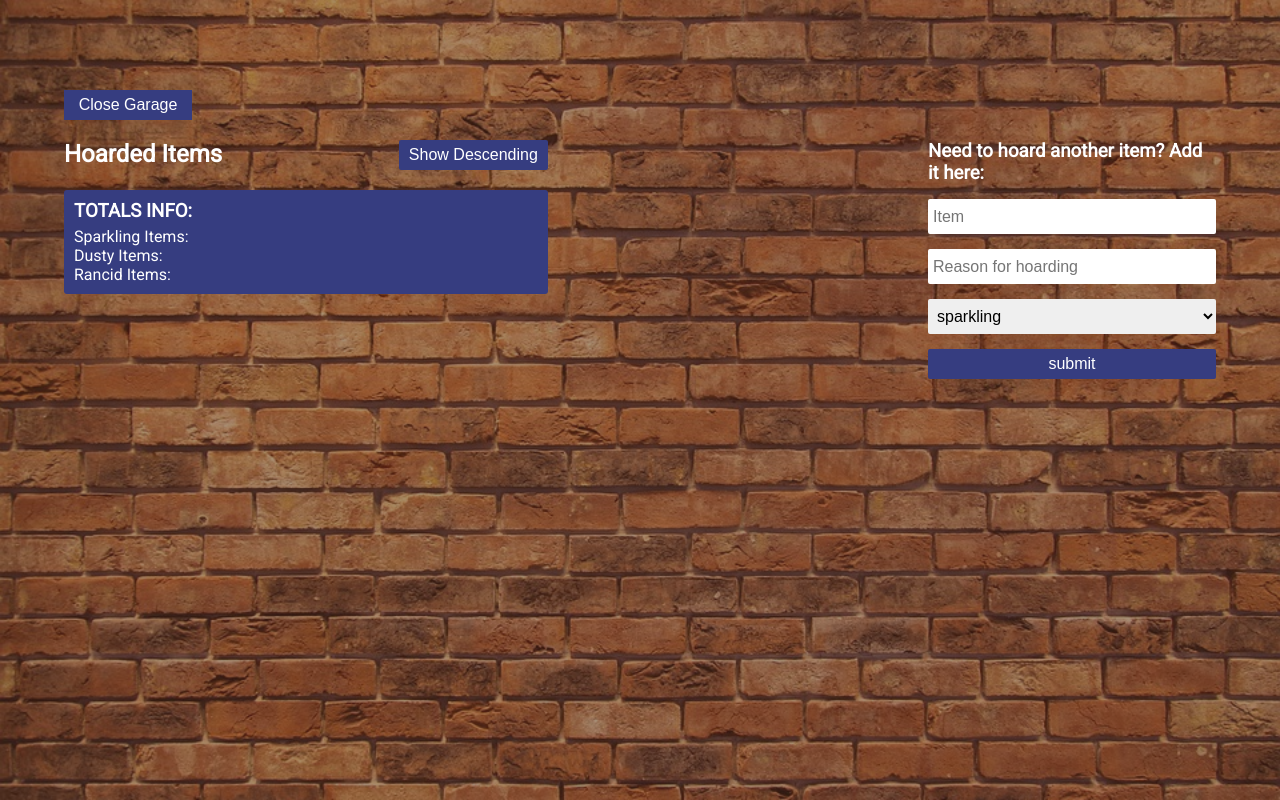
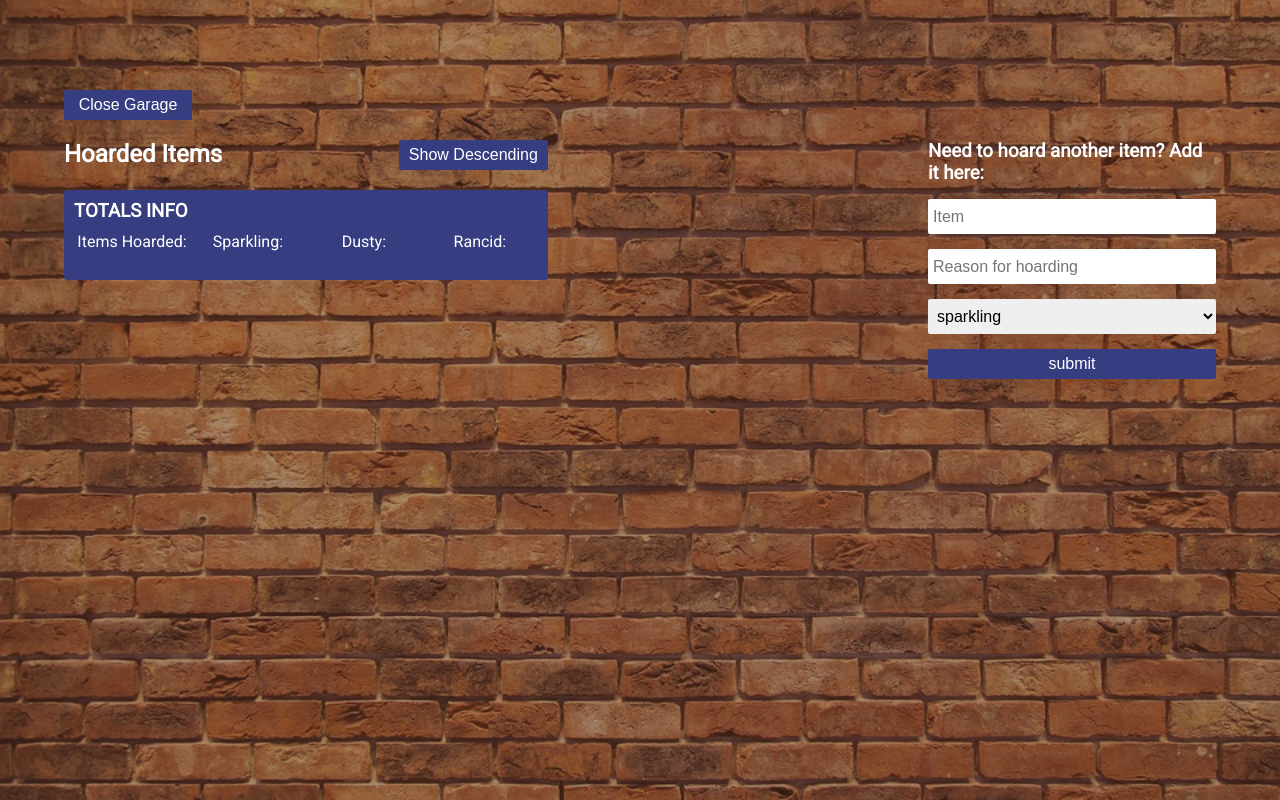
Before and after one commit to ameseee/garage-bin, a website: page public/index.html in a window 1280 px wide. Both pictures are taken after a click on the button "Open Garage". Drawn offline with nearby package versions, Linux system fonts and the light colour scheme; no server answers.

Commit message:
Update styles on total card

```diff
--- a/public/index.html
+++ b/public/index.html
@@ -24,11 +24,21 @@
             <article class="items"></article>
           </aside>
           <aside class="totals-info">
-            <h3 id="totals-title">TOTALS INFO:</h3>
-            <p id="total-garage"></p>
-            <p id="total-sparkling">Sparkling Items:</p>
-            <p id="total-dusty">Dusty Items:</p>
-            <p id="total-rancid">Rancid Items:</p>
+            <h3 id="totals-title">TOTALS INFO</h3>
+            <div class="total-details">
+              <p id="total-garage">Items Hoarded:
+                <p class="total-garage"></p>
+              </p>
+              <p id="total-sparkling">Sparkling:
+                <p class="total-sparkling"></p>
+              </p>
+              <p id="total-dusty">Dusty:
+                <p class="total-dusty"></p>
+              </p>
+              <p id="total-rancid">Rancid:
+                <p class="total-rancid"></p>
+              </p>
+            </div>
           </aside>
         </section>
       </section>
--- a/public/scripts.js
+++ b/public/scripts.js
@@ -92,10 +92,10 @@ const countByCleanliness = (garageItems, level) => {
 };
 
 const countItems = (items) => {
-  $('#total-garage').text(`Items Hoarded: ${items.length}`);
-  $('#total-sparkling').text(`Sparkling Items: ${countByCleanliness(items, 'sparkling')}`);
-  $('#total-dusty').text(`Dusty Items: ${countByCleanliness(items, 'dusty')}`);
-  $('#total-rancid').text(`Rancid Items: ${countByCleanliness(items, 'rancid')}`);
+  $('.total-garage').text(`${items.length}`);
+  $('.total-sparkling').text(`${countByCleanliness(items, 'sparkling')}`);
+  $('.total-dusty').text(`${countByCleanliness(items, 'dusty')}`);
+  $('.total-rancid').text(`${countByCleanliness(items, 'rancid')}`);
 };
 
 const postHeader = (body) => {
--- a/public/styles.css
+++ b/public/styles.css
@@ -143,8 +143,49 @@ main {
 }
 
 #totals-title {
-  margin-bottom: 5px;
+  margin-bottom: 10px;
 }
+
+.total-details {
+  display: grid;
+  grid-template-columns: repeat(4, 1fr);
+  grid-template-rows: 1fr 1fr;
+  grid-template-areas: "garage sparkling dusty rancid" "totalG totalS totalD totalR";
+  text-align: center;
+}
+
+#total-garage {
+  grid-area: garage;
+}
+
+.total-garage {
+  grid-area: totalG;
+}
+
+#total-sparkling {
+  grid-area: sparkling;
+}
+
+.total-sparkling {
+  grid-area: totalS;
+}
+
+#total-dusty {
+  grid-area: dusty;
+}
+
+.total-dusty {
+  grid-area: totalD;
+}
+
+#total-rancid {
+  grid-area: rancid;
+}
+
+.total-rancid {
+  grid-area: totalR;
+}
+
 
 .form-container {
   width: 25%;
```
